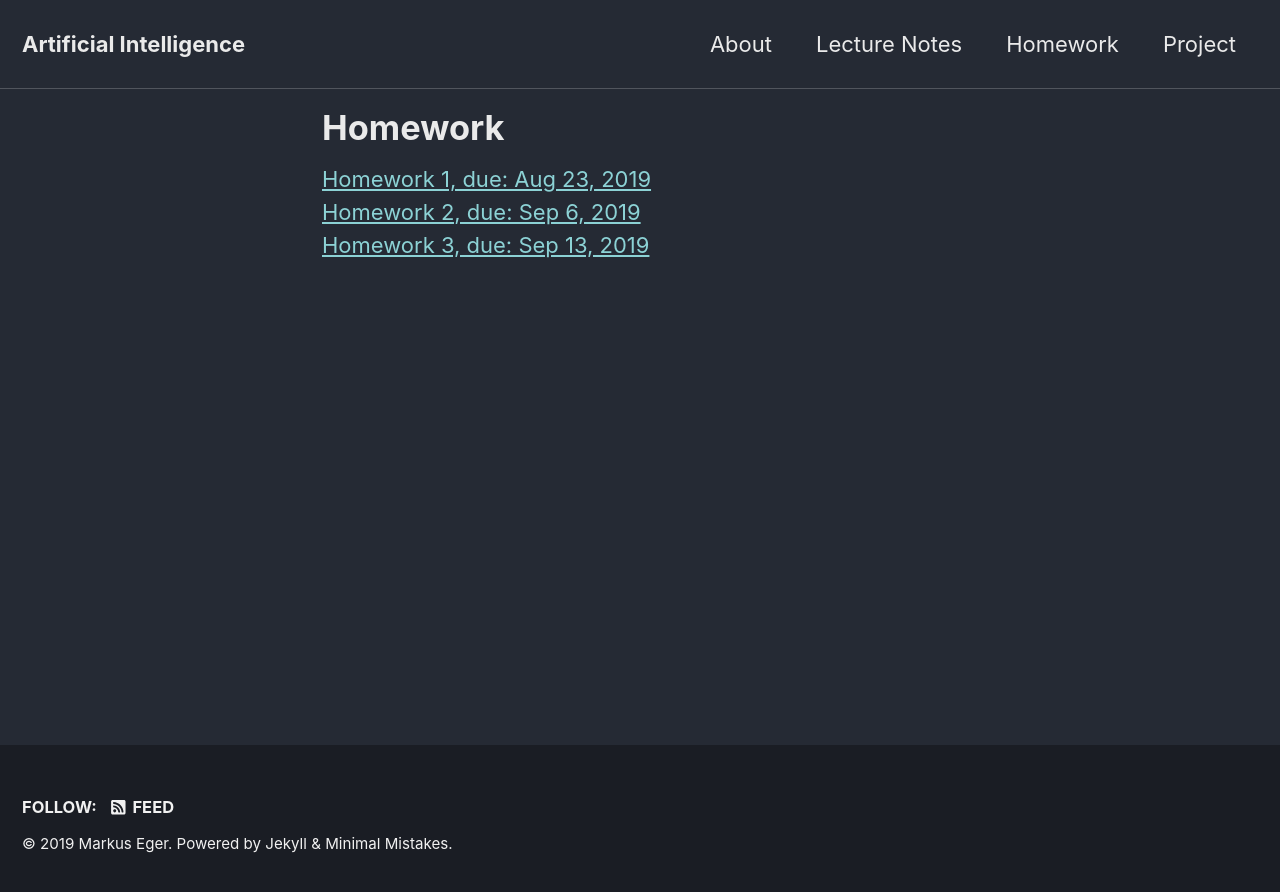
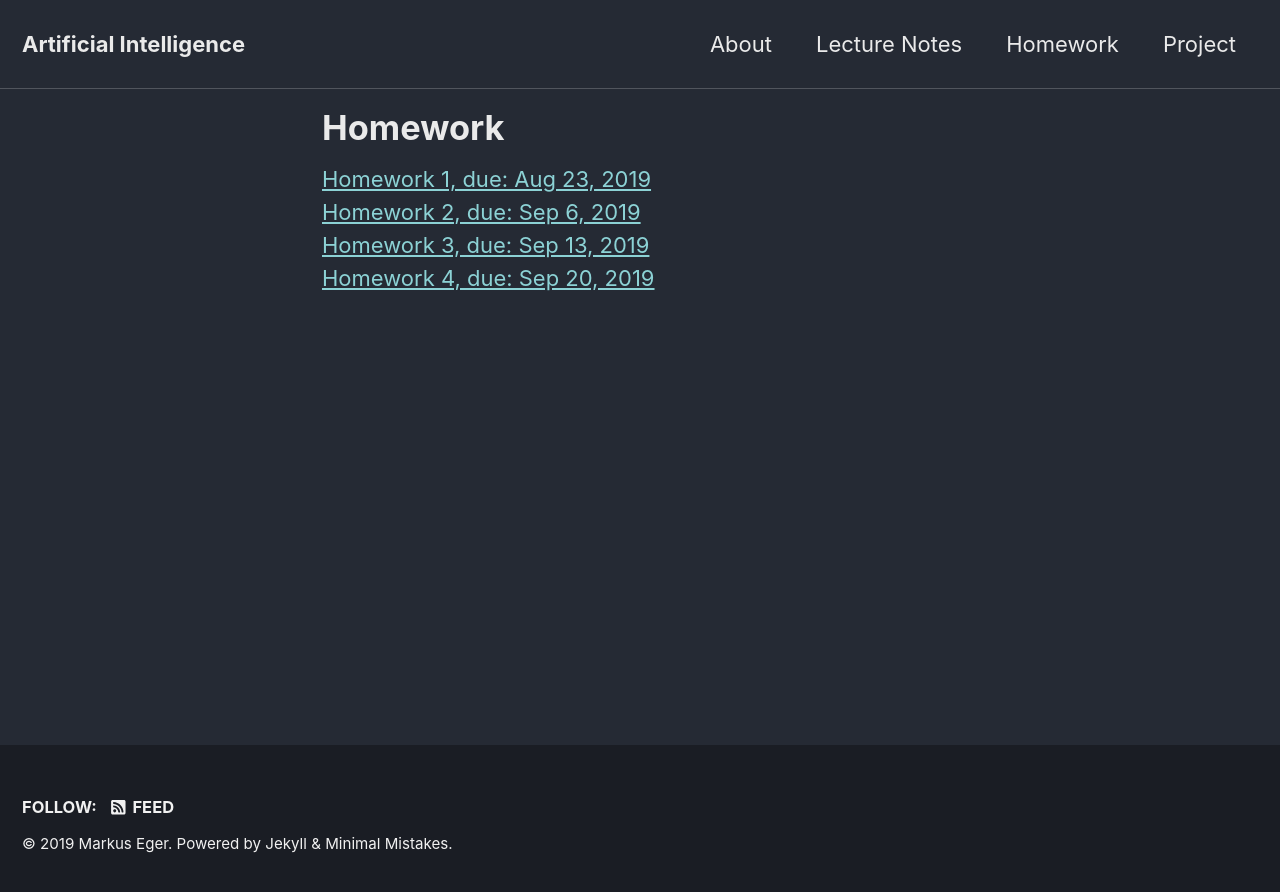
Before and after one commit to yawgmoth/PF-3335, a Jekyll site: the page built from _pages/homework.html, in a window 1280 px wide. Shown: the top 892 px of the page. Built offline with Jekyll 4.4.1, drawn with Linux system fonts in a browser that asks for light colours; cached includes are drawn as plain includes; nearby versions of some CDN libraries.

Commit message:
add homework 4

```diff
--- a/_pages/homework.html
+++ b/_pages/homework.html
@@ -11,8 +11,8 @@ categories: [frontpage]
 <a href="/PF-3335/assets/pdf/homework1.pdf">Homework 1, due: Aug 23, 2019</a><br/>
 <a href="/PF-3335/assets/pdf/homework2.pdf">Homework 2, due: Sep 6, 2019</a><br/>
 <a href="/PF-3335/assets/pdf/homework3.pdf">Homework 3, due: Sep 13, 2019</a><br/>
-<!--<a href="lecture4.html">Lecture 4: PDDL, Sep 13, 2019</a><br/>
-<a href="lecture5.html">Lecture 5: Planning as Pathfinding, Sep 20, 2019</a><br/>
+<a href="/PF-3335/assets/pdf/homework4.pdf">Homework 4, due: Sep 20, 2019</a><br/>
+<!--<a href="lecture5.html">Lecture 5: Planning as Pathfinding, Sep 20, 2019</a><br/>
 <a href="lecture6.html">Lecture 6: Graphplan, Sep 27, 2019</a><br/>
 <a href="lecture7.html">Lecture 7: Plan-Space Planning, Oct 4, 2019</a><br/>
 <a href="lecture8.html">Lecture 8: Hierarchical Planning, Oct 18, 2019</a><br/>
--- a/_pages/slides.html
+++ b/_pages/slides.html
@@ -11,8 +11,8 @@ categories: [frontpage]
 <a href="lecture1.html">Lecture 1: Introduction, Aug 16, 2019</a><br/>
 <a href="lecture2.html">Lecture 2: Pathfinding, Aug 23, 2019</a><br/>
 <a href="lecture3.html">Lecture 3: The Planning Problem, Sep 6, 2019</a><br/>
-<!--<a href="lecture4.html">Lecture 4: PDDL, Sep 13, 2019</a><br/>
-<a href="lecture5.html">Lecture 5: Planning as Pathfinding, Sep 20, 2019</a><br/>
+<a href="lecture4.html">Lecture 4: PDDL, Sep 13, 2019</a><br/>
+<!--<a href="lecture5.html">Lecture 5: Planning as Pathfinding, Sep 20, 2019</a><br/>
 <a href="lecture6.html">Lecture 6: Graphplan, Sep 27, 2019</a><br/>
 <a href="lecture7.html">Lecture 7: Plan-Space Planning, Oct 4, 2019</a><br/>
 <a href="lecture8.html">Lecture 8: Hierarchical Planning, Oct 18, 2019</a><br/>
```
Also changed, not shown: _pages/lecture4.html (+12 -0 lines), 1 other file.
